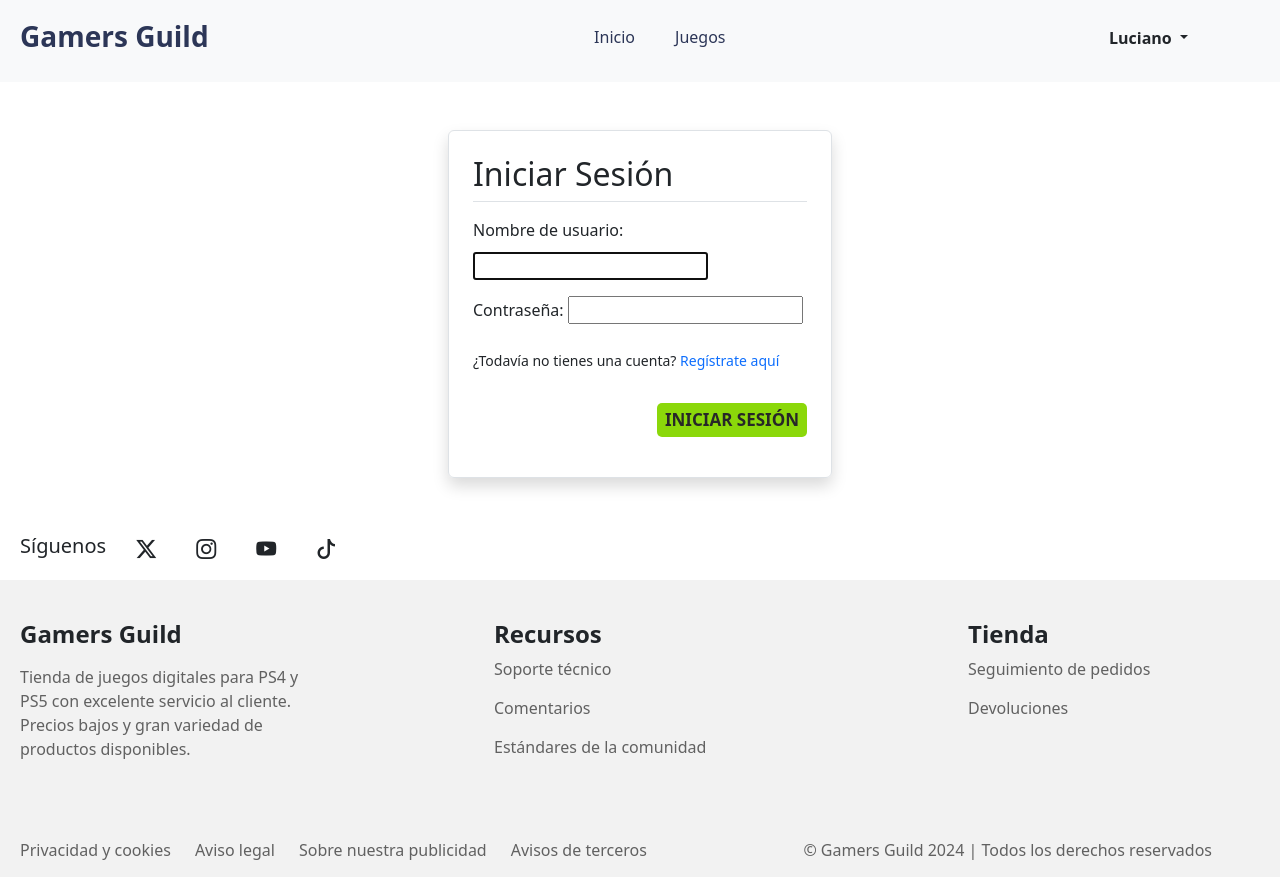
After one commit to lucho-hd/tercera_pre_entrega_caruso_luciano, a Django app: page /iniciar-sesion in a window 1280 px wide. The commit adds this page. Run offline with Django 5.2, Linux system fonts and the light colour scheme; a user stored in the database is signed in; some libraries are stand-ins or nearby versions.

Commit message:
feat: add user register & loggin

```diff
--- a/project/config/settings.py
+++ b/project/config/settings.py
@@ -122,6 +122,8 @@ STATIC_URL = 'static/'
 MEDIA_URL = 'media/'
 MEDIA_ROOT = BASE_DIR / 'media/'
 
+LOGOUT_REDIRECT_URL = ''
+
 # Default primary key field type
 # https://docs.djangoproject.com/en/5.0/ref/settings/#default-auto-field
 
--- /dev/null
+++ b/project/core/forms.py
@@ -0,0 +1,20 @@
+from django import forms
+from django.contrib.auth.forms import AuthenticationForm, UserCreationForm
+from django.contrib.auth.models import User
+
+
+class CustomAuthenticationForm(AuthenticationForm):
+    class Meta:
+        model = User
+        fields = ["username", "password"]
+
+
+class CustomUserCreationForm(UserCreationForm):
+    class Meta:
+        model = User
+        fields = ["username", "password1", "password2"]
+
+    def __init__(self, *args, **kwargs):
+        super(CustomUserCreationForm, self).__init__(*args, **kwargs)
+        for field_name, field in self.fields.items():
+            field.widget.attrs['class'] = 'form-control'
--- a/project/core/static/core/css/styles.css
+++ b/project/core/static/core/css/styles.css
@@ -104,8 +104,19 @@ a {
       box-shadow: 0 2px 4px rgba(0, 0, 0, 0.1);
   }
 
+  .dropdown-menu {
+    padding: 0px !important;
+  }
+
+  .dropdown-item {
+    padding: 10px;
+  }
+
+  .dropdown-item:hover {
+    background: #7db817 !important;
+  }
+
   /*!---------------------------------- Carousel -------------------------------------------*/
-  /* TODO: Redimensionar para responsive */
 
   .carousel-caption {
     position: absolute;
@@ -305,6 +316,10 @@ a {
     font-weight: 500;
   }
 
+  .form-login {
+    width: 30%;
+  }
+
   /*!---------------------------------- Footer -------------------------------------------*/
 
   footer {
@@ -397,6 +412,13 @@ a {
 
  /*!---------------------------------- Media Query -------------------------------------------*/
 
+ @media screen and (max-width: 1165px)  {
+    .form-login {
+      width: 50%;
+    }
+ }
+
+
   @media screen and (max-width: 1050px)  {
     .carousel-caption {
       position: absolute;
@@ -456,4 +478,8 @@ a {
       font-weight: 700;
       text-transform: uppercase;
     }
+
+    .form-login {
+      width: 80%;
+    }
   }
--- a/project/core/templates/core/base.html
+++ b/project/core/templates/core/base.html
@@ -12,6 +12,12 @@
 </head>
 <body>
     {% include 'core/components/navbar.html' %}
+    {% for message in messages  %}
+        <div class="alert alert-{{message.tags}} alert-dismissible fade show mb-0" role="alert">
+            {{ message }}
+            <button type="button" class="btn-close" data-bs-dismiss="alert" aria-label="Close"></button>
+      </div>
+    {% endfor %}
     <main>
         {% block content %}
         {% endblock content %}
--- a/project/core/templates/core/components/navbar.html
+++ b/project/core/templates/core/components/navbar.html
@@ -31,15 +31,13 @@
                     <li class="nav-item">
                         <a class="nav-link" href="{% url 'juegos:lista_juegos' %}">Juegos</a>
                     </li>
-                    <li class="nav-item">
-                        <a class="nav-link" href="{% url 'administrador:tabla_juegos' %}">Ir al administrador</a>
-                    </li>
                 </ul>
 
                 <!-- Rutas de Iniciar Sesión y Crear Cuenta -->
                 <ul class="navbar-nav mt-lg-2 mt-lg-2">
+                    {% if not user.is_authenticated %}
                         <li class="nav-item">
-                        <a class="nav-link" href="#">Iniciar Sesión</a>
+                            <a class="nav-link" href="{% url 'core:iniciar-sesion' %}">Iniciar Sesión</a>
                         </li>
                         <li class="nav-item">
                             <a class="nav-link button-register" href="#">
@@ -47,6 +45,23 @@
                                 Crear Cuenta
                             </a>
                         </li>
+                    {% else %}
+                        <div class="dropdown-center mt-2 ms-sm-4">
+                            <span class="dropdown-toggle me-5 pe-4 fw-semibold" type="button" data-bs-toggle="dropdown" aria-expanded="false">
+                                {{ user.username }}
+                            </span>
+                            <ul class="dropdown-menu">
+                                <li><a class="dropdown-item" href="{% url 'administrador:tabla_juegos' %}">Ir a admin</a></li>
+                                <li><a class="dropdown-item" href="#">Mi perfil</a></li>
+                                <li>
+                                    <form action="{% url 'core:cerrar-sesion' %}" method="POST">
+                                        {% csrf_token %}
+                                        <button type="submit" class="dropdown-item">Cerrar sesión</button>
+                                    </form>
+                                </li>
+                            </ul>
+                        </div>
+                    {% endif %}
                 </ul>
             </div>
         </div>
--- /dev/null
+++ b/project/core/templates/core/iniciar-sesion.html
@@ -0,0 +1,20 @@
+{% extends 'core/base.html' %}
+
+{% block title %}
+    Gamers Guild | Iniciar Sesión
+{% endblock title %}
+
+{% block content %}
+    <section class="container border rounded my-5 p-4 form-login shadow">
+        <h2 class="border-bottom pb-2">Iniciar Sesión</h2>
+        <form action="#" method="POST" enctype="multipart/form-data" class="my-3">
+            {% csrf_token %}
+            {{ form.as_p }}
+            <input type="hidden" name="next" value="{% url 'core:index' %}">
+            <small>¿Todavía no tienes una cuenta? <a href="#">Regístrate aquí</a></small>
+            <div class="d-flex justify-content-end my-3">
+                <button type="submit" class="btn-banner px-2 py-1 border-0">Iniciar Sesión</button>
+            </div>
+        </form>
+    </section>
+{% endblock content %}
--- a/project/core/urls.py
+++ b/project/core/urls.py
@@ -1,8 +1,16 @@
 from django.urls import path
-from core.views import index
+from core.views import (
+    index,
+    CustomLoginView,
+    CustomLogoutView,
+    crearCuenta,
+)
 
 app_name = "core"
 
 urlpatterns = [
-    path("", index, name="index")
+    path("", index, name="index"),
+    path("iniciar-sesion", CustomLoginView.as_view(),  name="iniciar-sesion"),
+    path("cerrar-sesion",  CustomLogoutView.as_view(), name="cerrar-sesion"),
+    path("crear-cuenta", crearCuenta, name="crear-cuenta"),
 ]
--- a/project/core/views.py
+++ b/project/core/views.py
@@ -1,8 +1,45 @@
+from typing import Any
 from django.shortcuts import render
 from juegos.models import Juego
+from django.contrib.auth.views import LoginView, LogoutView
+from django.http import HttpRequest, HttpResponse
+from .forms import CustomAuthenticationForm, CustomUserCreationForm
+from django.contrib import messages
 
 # Create your views here.
 def index(req):
     query   = Juego.objects.all()
     context = {"juegos": query}
     return render(req, "core/index.html", context)
+
+
+class CustomLoginView(LoginView):
+    authentication_form = CustomAuthenticationForm
+    template_name = "core/iniciar-sesion.html"
+
+    def form_valid(self, form):
+        user = form.get_user()
+        messages.success(self.request, f"Has iniciado sesión con éxito. ¡Bienvenido de nuevo {user.username}!")
+        return super().form_valid(form)
+
+
+class CustomLogoutView(LogoutView):
+    next_page = '/'
+
+    def dispatch(self, request, *args, **kwargs):
+        messages.success(request, "Has cerrado sesión con éxito. ¡Vuelve pronto!")
+        return super().dispatch(request, *args, **kwargs)
+
+
+
+def crearCuenta(req: HttpRequest) -> HttpResponse:
+    if req.method == "POST":
+        form = CustomUserCreationForm(req.POST)
+        if form.is_valid():
+            username = form.cleaned_data["username"]
+            form.save()
+            messages.success(req, f"La cuenta {username} ha sido creada exitosamente!")
+            return render(req, "core/index.html")
+    else:
+        form = CustomUserCreationForm()
+    return render(req, "core/crear-cuenta.html",{"form": form})
```
Also changed, not shown: project/core/templates/core/crear-cuenta.html (added, +48 -0 lines), project/db.sqlite3. Lines whose indentation alone changed are shown as unchanged.
